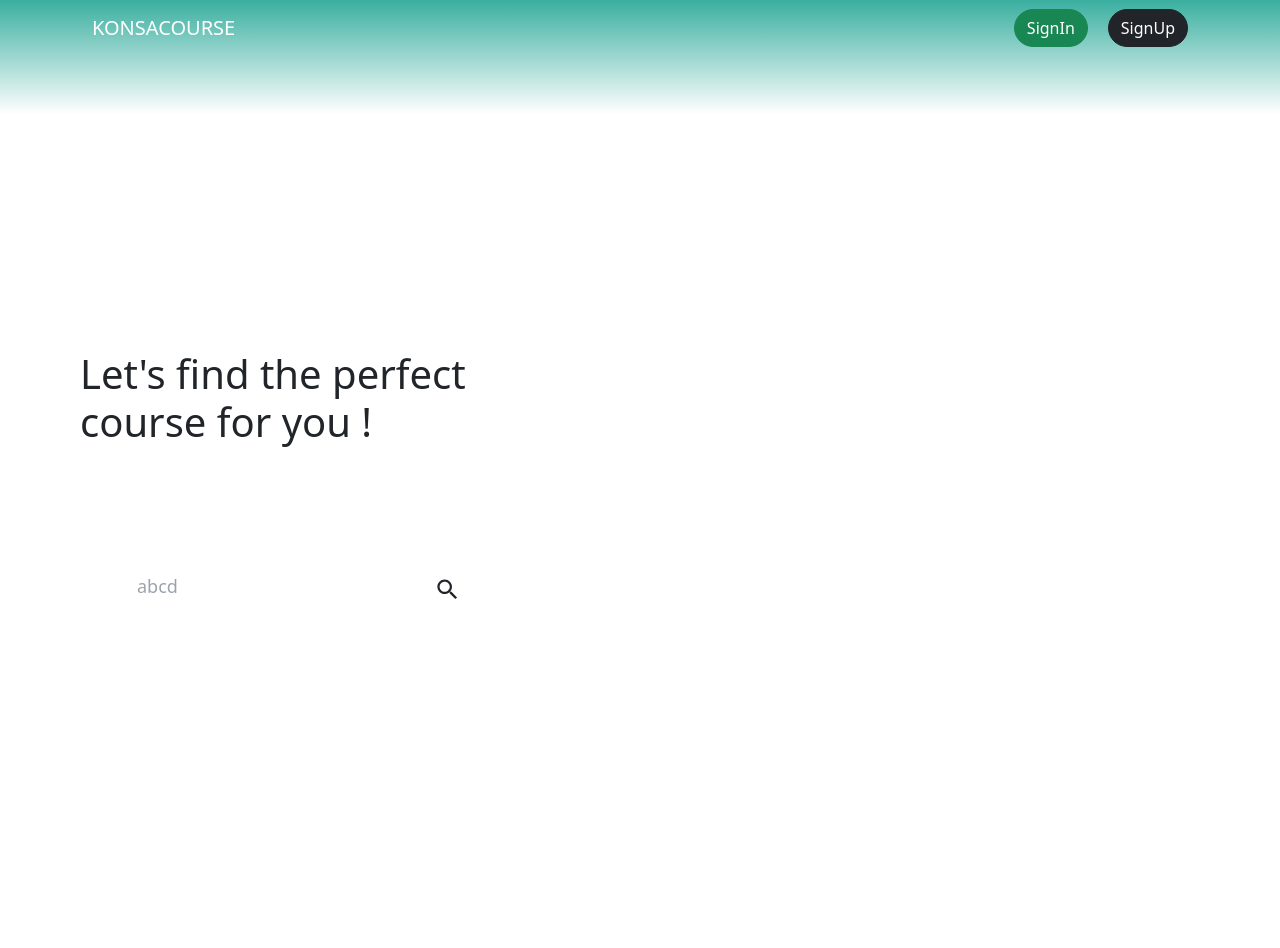
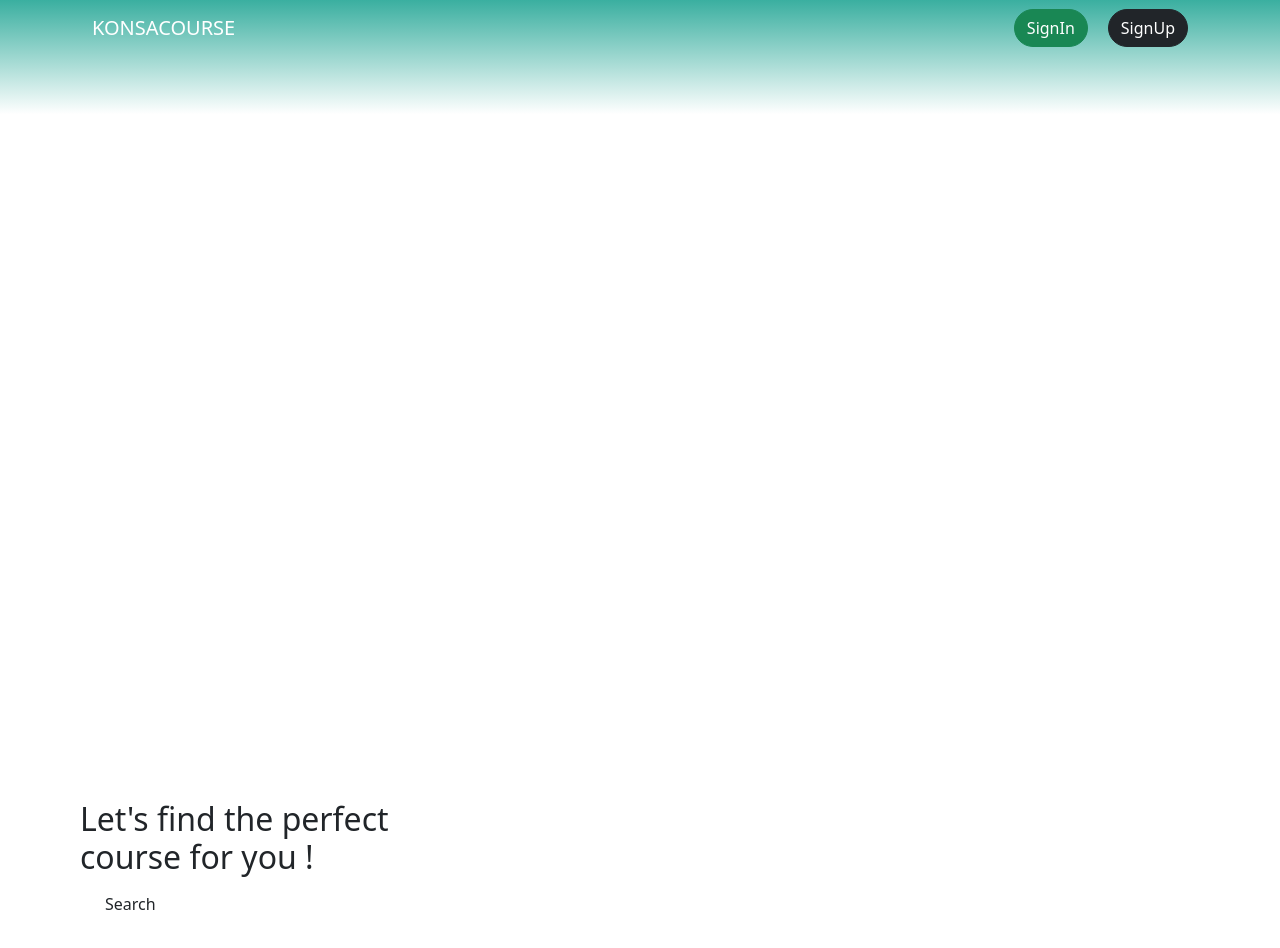
Before and after one commit to umarsaeedcheema/konsaCourse, a React (Create React App) app: page /pages/landing in a window 1280 px wide. Shown: the top 948 px of the page. After the commit the page ends 923 px from the top, so only its background shows below. Built offline with nearby package versions, Linux system fonts and the light colour scheme.

Commit message:
Revert "styled landing and added search to landing page"

```diff
--- a/src/components/NavbarComponentGuest.jsx
+++ b/src/components/NavbarComponentGuest.jsx
@@ -9,7 +9,7 @@ const NavbarComponentGuest = () => {
         <div className={styles.gradient}>
             <div className='d-flex justify-content-center flex-1 ' style={{ backgroundColor: "#00ffff00" }} >   </div>
             <div className='d-flex  justify-content-center ' style={{ flex: "9", backgroundColor: "#00ffff00" }}></div>
-            <div>
+            <div style={{ height: '100vh' }}>
                 <nav class="navbar navbar-expand-lg ">
                     <div class="container-fluid" style={{ backgroundColor: "#00FF0000" }}>
                         <div className="row justify-content-start pl-20">
@@ -42,6 +42,7 @@ const NavbarComponentGuest = () => {
                         </div>
                     </div>
                 </nav>
+
             </div>
         </div>
     )
--- a/src/pages/Landing.jsx
+++ b/src/pages/Landing.jsx
@@ -1,27 +1,19 @@
 import React from 'react'
 import Button from 'react-bootstrap/Button';
 import NavbarComponent from '../components/NavbarComponentGuest';
-import SearchBar from '../components/SearchBar';
-import Data from '../../src/Data.json'
-
 
 const Landing = () => {
   return (
-    <>
+    <div>
       <NavbarComponent></NavbarComponent>
-      <div className=' ml-20'
-      style={{position:'relative', top:-450}}
-      >
-        <div >
-          <h1>Let's find the perfect <br />course for you !</h1>
+      <div className='d-flex align-items-center justify-content-start ml-20 ' style={{ width: '50%', height: "100%" }} >
+        <div style={{ width: "50%", height: "20%" }}>
+          <h2>Let's find the perfect <br />course for you !</h2>
           <form >
             <div class="container">
               <div class="d-flex ">
                 <div class="col-8">
-                <SearchBar placeholder={"abcd"} data={Data}
-                style={{backgroundColor:"#DFEFED"}}
-                />
-                  {/* <div class="search"> <i class="bi bi-search"></i> <button class="btn">Search</button> </div> */}
+                  <div class="search"> <i class="bi bi-search"></i> <button class="btn">Search</button> </div>
                 </div>
               </div>
             </div>
@@ -29,7 +21,7 @@ const Landing = () => {
         </div>
       </div>
 
-    </>
+    </div>
   )
 }
 
--- a/src/pages/Signup.jsx
+++ b/src/pages/Signup.jsx
@@ -135,7 +135,7 @@ const Signup = () => {
 
 					<button type="button" className={styles.white_btn}
 					onClick={()=>{
-						navigate('/pages/landing')
+						navigate('/pages/homepage')
 
 					}}>
 						Home
```
Also changed, not shown: src/pages/Homepage.js (renamed from src/pages/Homepage.jsx).
